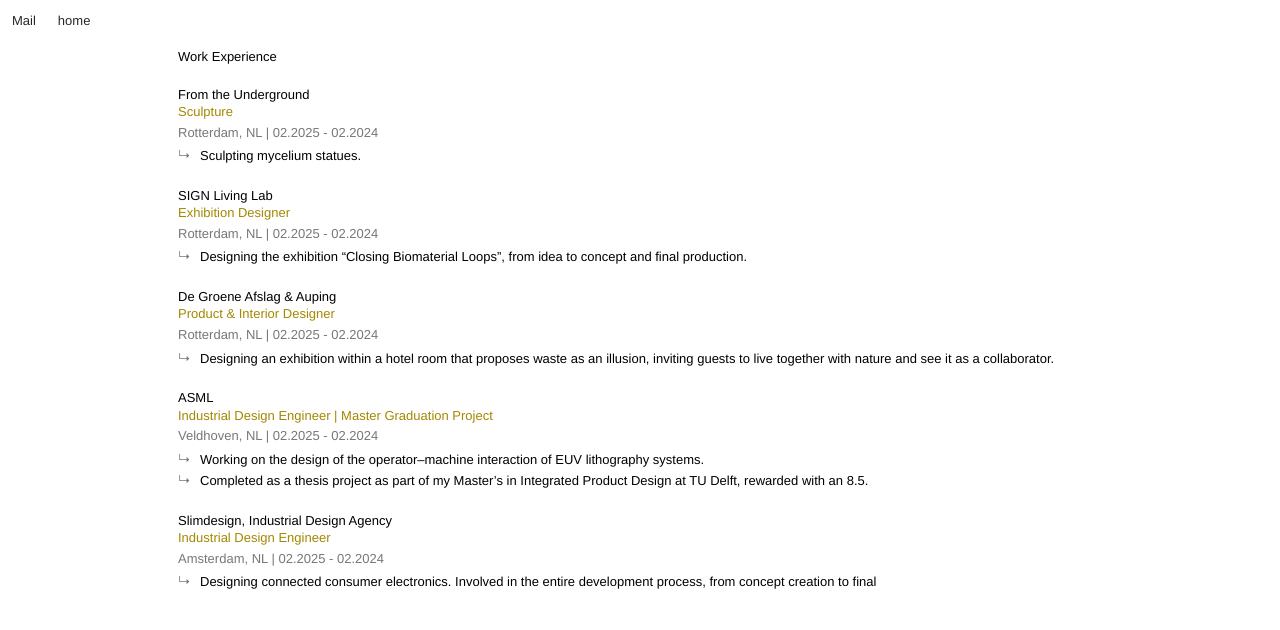
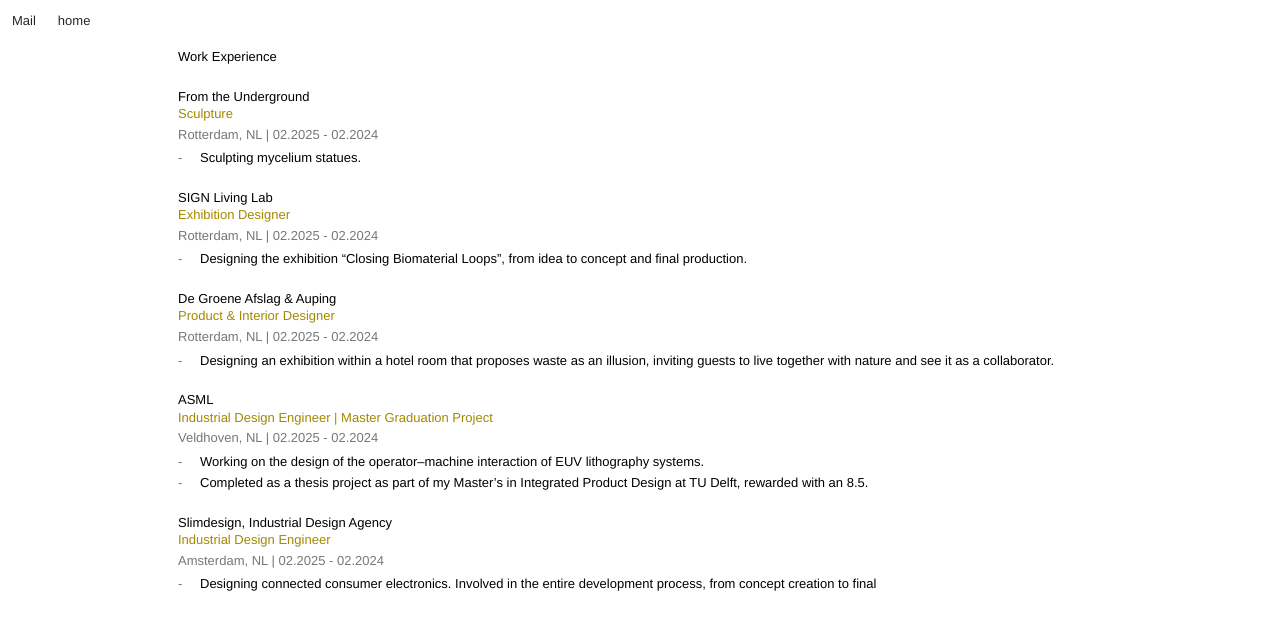
Before and after one commit to barend3015/bb, a plain HTML site: page cv/index.html in a window 1280 px wide. Drawn offline with Linux system fonts and the light colour scheme.

Commit message:
Update index.html

```diff
--- a/cv/index.html
+++ b/cv/index.html
@@ -6,7 +6,7 @@
   <title>Work Experience — CV</title>
   <style>
     :root{
-      --font: Helvetica, Arial, system-ui, -apple-system, "Segoe UI", Roboto, sans-serif;
+      --font: Helvetica;
       --size: 13px;        /* ONE size everywhere */
       --lh: 1.35;          /* ONE line-height everywhere */
       --text: #000;        /* black */
@@ -37,7 +37,7 @@
     .container{ max-width: var(--maxw); margin:48px auto 80px; padding:0 28px; }
 
     /* Section title: same size, just thin/boldness unchanged */
-    .section-title{ margin:8px 0 20px; }
+    .section-title{ margin:8px 0 22px; }
 
     /* Experience blocks */
     .xp{ margin:0 0 22px; }
@@ -53,7 +53,7 @@
       margin: 4px 0;
     }
     .bullets li::before{
-      content: "↳";
+      content: "-";
       position: absolute; left: 0; top: 0;
       color: var(--meta);
     }
```
